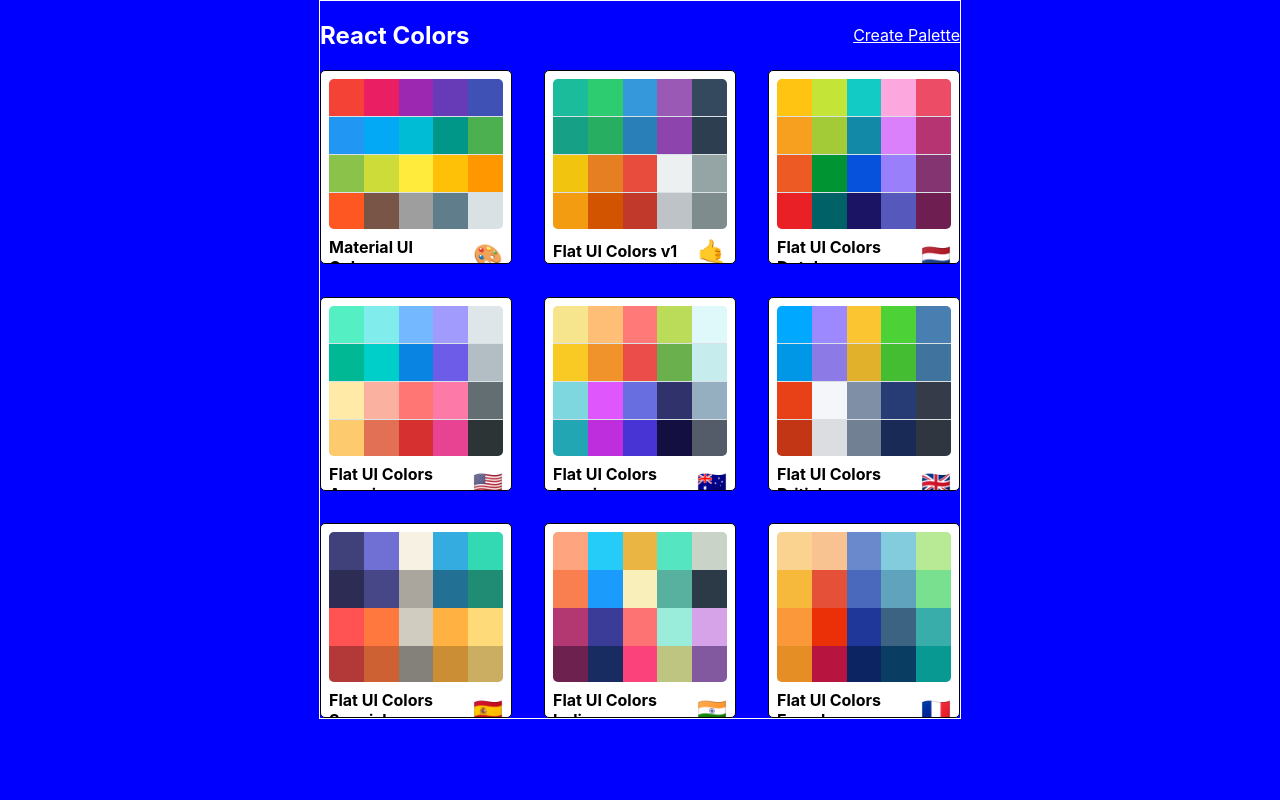
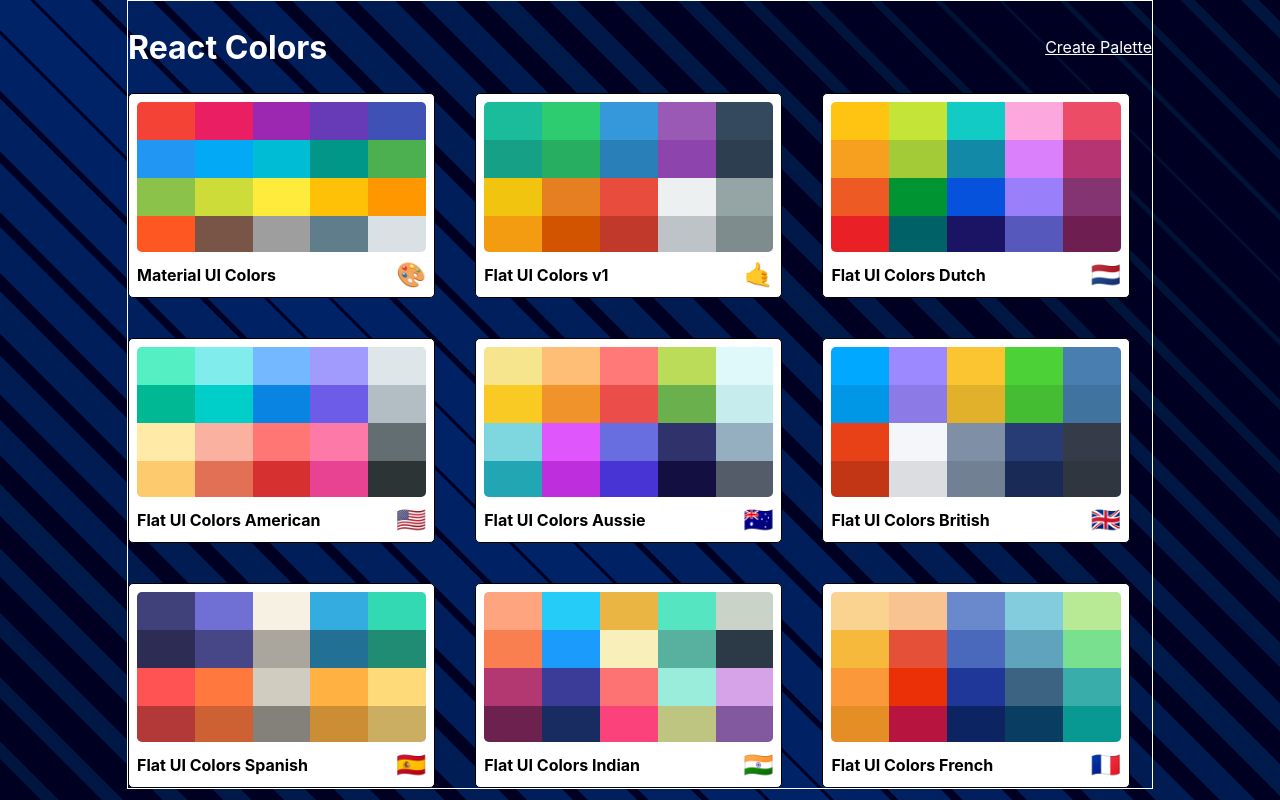
Before and after one commit to JeremyCrichton/color-palette, a React (Create React App) app: page / in a window 1280 px wide. Built offline with nearby package versions, Linux system fonts and the light colour scheme.

Commit message:
add background

```diff
--- a/src/styles/PaletteListStyles.js
+++ b/src/styles/PaletteListStyles.js
@@ -1,19 +1,30 @@
 import { makeStyles } from '@material-ui/core/styles';
+import sizes from './sizes';
+import bg from './bg.svg';
 
 export default makeStyles({
   root: {
-    backgroundColor: 'blue',
     height: '100vh',
     display: 'flex',
     alignItems: 'flex-start',
-    justifyContent: 'center'
+    justifyContent: 'center',
+    backgroundColor: '#000022',
+    backgroundImage: `url(${bg})`,
+    /* background by SVGBackgrounds.com */
+    overflow: 'scroll'
   },
   container: {
     width: '50%',
     display: 'flex',
     flexDirection: 'column',
     flexWrap: 'wrap',
-    border: '1px solid white'
+    border: '1px solid white',
+    [sizes.down('xl')]: {
+      width: '80%'
+    },
+    [sizes.down('xs')]: {
+      width: '70%'
+    }
   },
   nav: {
     color: 'white',
@@ -25,12 +36,21 @@
       color: 'white'
     }
   },
-  title: {},
+  title: {
+    fontSize: '2rem'
+  },
   palettes: {
     boxSizing: 'border-box',
     width: '100%',
     display: 'grid',
     gridTemplateColumns: 'repeat(3, 30%)',
-    gridGap: '5%'
+    gridGap: '2.5rem',
+    [sizes.down('md')]: {
+      gridTemplateColumns: 'repeat(2, 50%)'
+    },
+    [sizes.down('xs')]: {
+      gridTemplateColumns: 'repeat(1, 100%)',
+      gridGap: '1.4rem'
+    }
   }
 });
--- a/src/styles/sizes.js
+++ b/src/styles/sizes.js
@@ -4,7 +4,8 @@
       xs: '575.98px',
       sm: '767.98px',
       md: '991.98px',
-      lg: '1199.98px'
+      lg: '1199.98px',
+      xl: '1600px'
     };
     return `@media (max-width: ${sizes[size]})`;
   }
```
Also changed, not shown: src/styles/bg.svg (added).
